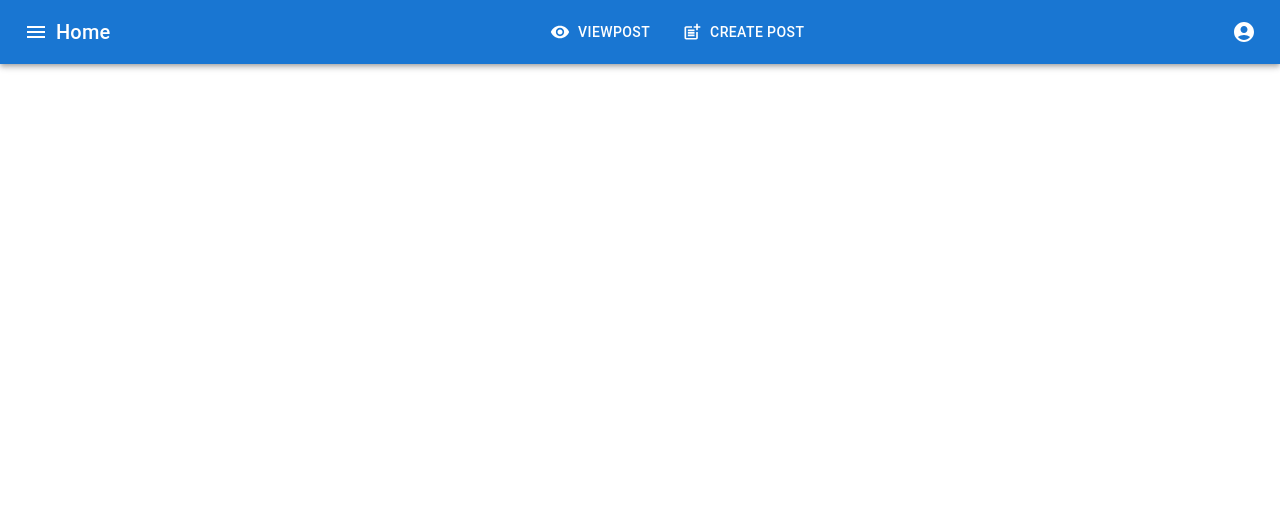
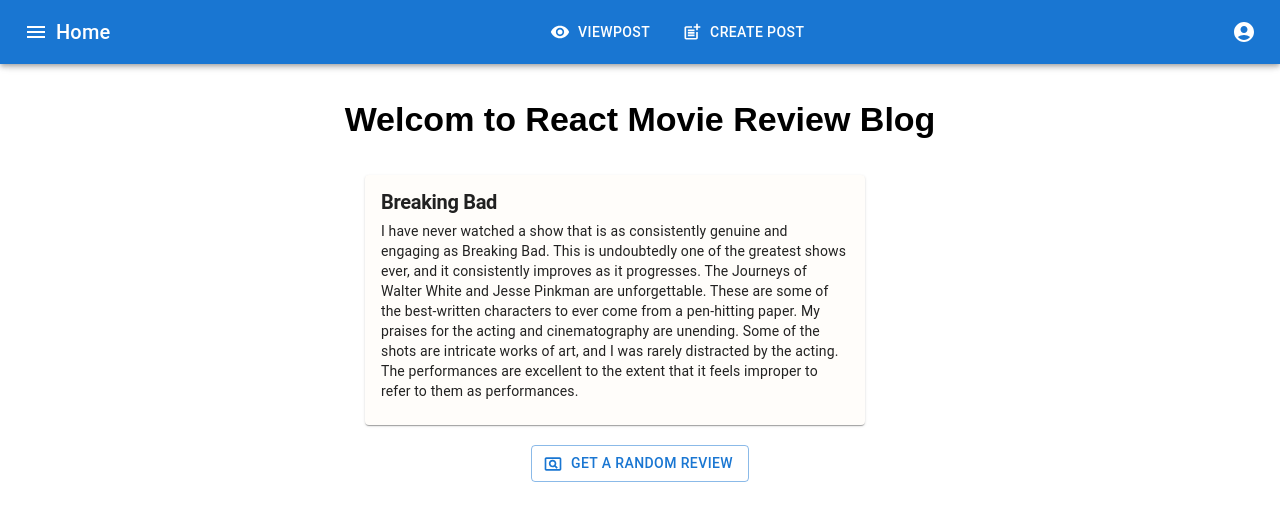
Before and after one commit to kwanwchan9/react-movie-review-blog, a React (Create React App) app in the folder client/: page / in a window 1280 px wide. Shown: the top 520 px of the page. Built offline with nearby package versions, Linux system fonts and the light colour scheme.

Commit message:
change path

```diff
--- a/client/src/App.tsx
+++ b/client/src/App.tsx
@@ -12,9 +12,9 @@
       {/* <BrowserRouter> */}
       <Navbar />
       <Routes>
-        <Route path='./' element={<Home />}></Route>
-        <Route path='./viewpost' element={<ViewPost />}></Route>
-        <Route path='./createpost' element={<CreatePost />}></Route>
+        <Route path='/' element={<Home />}></Route>
+        <Route path='/viewpost' element={<ViewPost />}></Route>
+        <Route path='/createpost' element={<CreatePost />}></Route>
       </Routes>
       {/* </BrowserRouter> */}
     </HashRouter>
```
